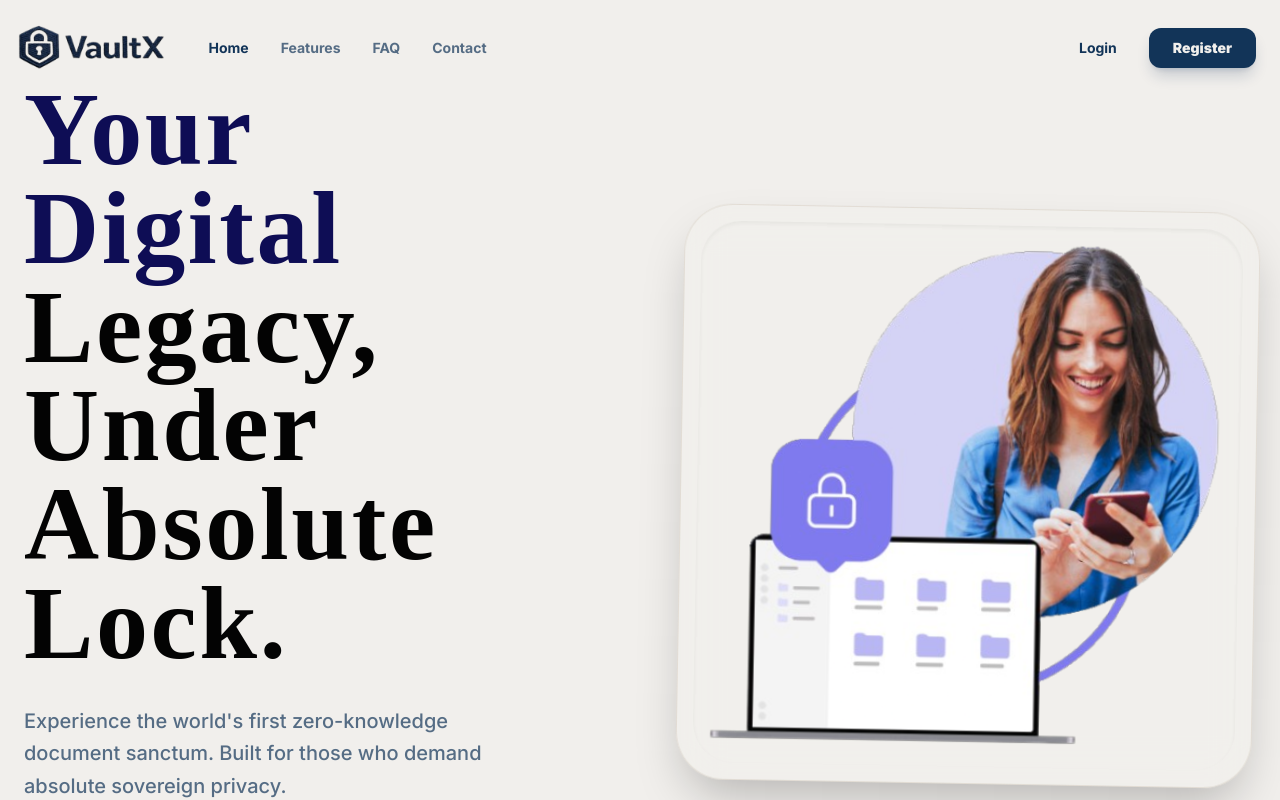
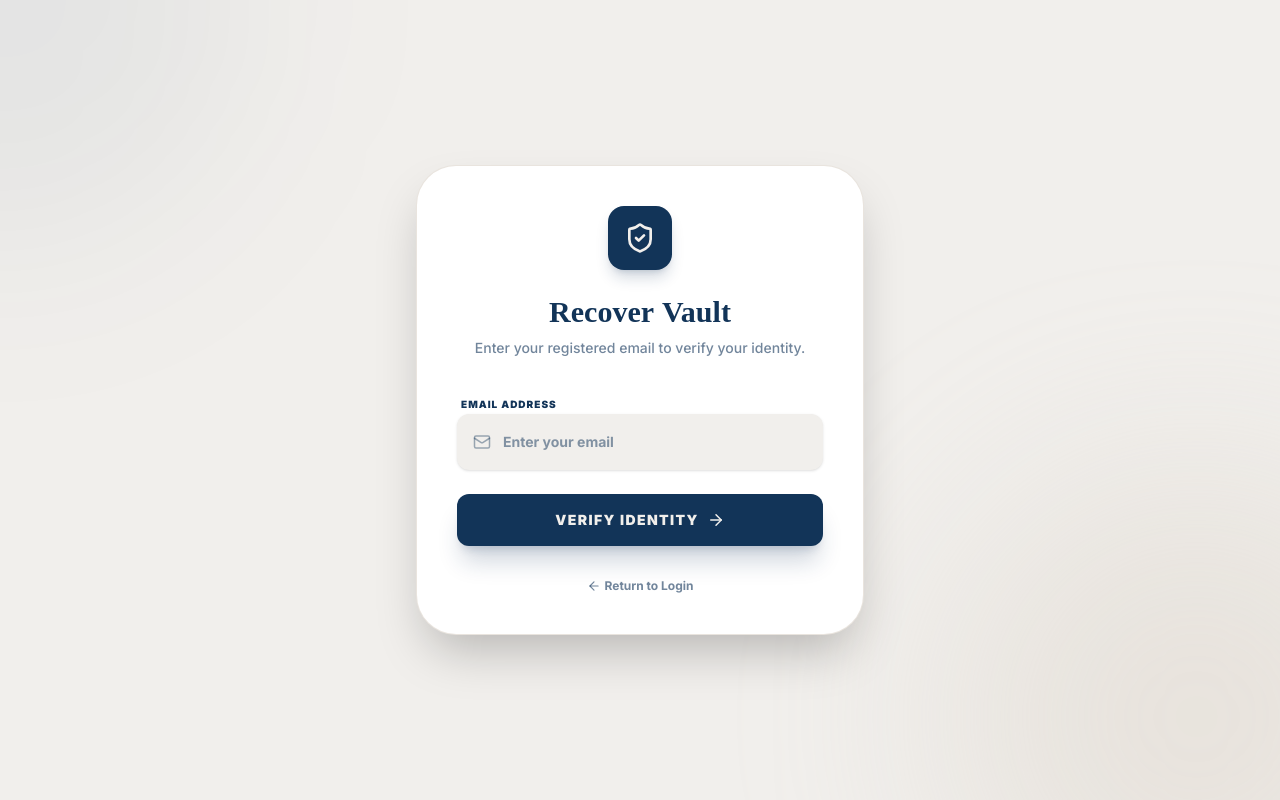
Before and after one commit to abimad123/Digital-Document-Vault, a React (Vite) app in the folder frontend/: page /forgot-password in a window 1280 px wide. Before the commit this address led to /. Shown: the top 800 px of the page. Built offline with nearby package versions, Linux system fonts and the light colour scheme; a web font is replaced by a local one.

Commit message:
feat: Add forgot password functionality with email verification and password reset

```diff
--- a/frontend/src/App.jsx
+++ b/frontend/src/App.jsx
@@ -6,6 +6,7 @@ import LoginPage from './pages/LoginPage';
 import RegisterPage from './pages/RegisterPage';
 import ContactPage from './pages/ContactPage';
 import Dashboard from './pages/Dashboard';
+import ForgotPassword from './pages/ForgotPassword';
 
 const App = () => {
   // --- STATE MANAGEMENT ---
@@ -71,6 +72,8 @@ const App = () => {
           />
         } />
 
+        <Route path="/forgot-password" element={<ForgotPassword />} />
+
         {/* --- Auth Routes (Redirects to Dashboard if already logged in) --- */}
         <Route path="/login" element={
           isLoggedIn ? <Navigate to="/dashboard" replace /> :
--- /dev/null
+++ b/frontend/src/pages/ForgotPassword.jsx
@@ -0,0 +1,210 @@
+import React, { useState } from 'react';
+import { useNavigate } from 'react-router-dom';
+import { Mail, Lock, ShieldCheck, ArrowRight, ArrowLeft, Loader, ShieldAlert, CheckCircle } from 'lucide-react';
+import { API_BASE_URL } from '../config';
+
+const ForgotPassword = () => {
+  const navigate = useNavigate();
+
+  // UI State
+  const [step, setStep] = useState(1); // Step 1: Email, Step 2: New Password
+  const [isSubmitting, setIsSubmitting] = useState(false);
+  const [status, setStatus] = useState({ msg: '', type: '' });
+
+  // Form Data
+  const [email, setEmail] = useState('');
+  const [passwords, setPasswords] = useState({ new: '', confirm: '' });
+
+  // STEP 1: VERIFY EMAIL
+  const handleVerifyEmail = async (e) => {
+    e.preventDefault();
+    setIsSubmitting(true);
+    setStatus({ msg: '', type: '' });
+
+    try {
+      const response = await fetch(`${API_BASE_URL}/api/auth/verify-email`, {
+        method: 'POST',
+        headers: { 'Content-Type': 'application/json' },
+        body: JSON.stringify({ email })
+      });
+
+      const data = await response.json();
+
+      if (data.success) {
+        setStep(2); // Move to password reset step
+        setStatus({ msg: '', type: '' });
+      } else {
+        setStatus({ msg: data.message || "Email not found.", type: 'error' });
+      }
+    } catch (error) {
+      setStatus({ msg: "Network error. Please try again.", type: 'error' });
+    } finally {
+      setIsSubmitting(false);
+    }
+  };
+
+  // STEP 2: RESET PASSWORD
+  const handleResetPassword = async (e) => {
+    e.preventDefault();
+    setStatus({ msg: '', type: '' });
+
+    if (passwords.new !== passwords.confirm) {
+      setStatus({ msg: "Passwords do not match.", type: 'error' });
+      return;
+    }
+    if (passwords.new.length < 6) {
+      setStatus({ msg: "Password must be at least 6 characters.", type: 'error' });
+      return;
+    }
+
+    setIsSubmitting(true);
+
+    try {
+      const response = await fetch(`${API_BASE_URL}/api/auth/reset-password`, {
+        method: 'POST',
+        headers: { 'Content-Type': 'application/json' },
+        body: JSON.stringify({ email, newPassword: passwords.new })
+      });
+
+      const data = await response.json();
+
+      if (data.success) {
+        setStatus({ msg: "Password successfully reset! Redirecting to login...", type: 'success' });
+        setTimeout(() => {
+          navigate('/login');
+        }, 2000);
+      } else {
+        setStatus({ msg: data.message || "Failed to reset password.", type: 'error' });
+      }
+    } catch (error) {
+      setStatus({ msg: "Network error. Please try again.", type: 'error' });
+    } finally {
+      setIsSubmitting(false);
+    }
+  };
+
+  return (
+    <div className="min-h-screen bg-[#F1EFEC] flex items-center justify-center p-6 font-inter relative overflow-hidden">
+      {/* Background Ambience */}
+      <div className="absolute top-0 left-0 w-[500px] h-[500px] bg-[#123458]/5 blur-[100px] rounded-full -translate-x-1/2 -translate-y-1/2"></div>
+      <div className="absolute bottom-0 right-0 w-[500px] h-[500px] bg-[#D4C9BE]/30 blur-[100px] rounded-full translate-x-1/3 translate-y-1/3"></div>
+
+      <div className="w-full max-w-md bg-white border border-[#D4C9BE]/50 rounded-[2.5rem] p-8 md:p-10 shadow-2xl relative z-10 animate-in fade-in zoom-in-95 duration-500">
+
+        {/* Header Section */}
+        <div className="text-center mb-8">
+          <div className="w-16 h-16 bg-[#123458] rounded-2xl flex items-center justify-center mx-auto mb-6 shadow-lg shadow-[#123458]/20">
+            <ShieldCheck size={32} className="text-[#F1EFEC]" />
+          </div>
+          <h2 className="text-2xl md:text-3xl font-black text-[#123458] font-serif mb-2">
+            {step === 1 ? 'Recover Vault' : 'Reset Protocol'}
+          </h2>
+          <p className="text-[#123458]/60 text-sm font-medium">
+            {step === 1
+              ? 'Enter your registered email to verify your identity.'
+              : 'Secure your vault with a new cryptographic key.'}
+          </p>
+        </div>
+
+        {/* Status Messages */}
+        {status.msg && (
+          <div className={`text-xs font-bold px-4 py-3 rounded-xl flex items-center gap-2 mb-6 ${status.type === 'error' ? 'bg-rose-50 text-rose-600' : 'bg-emerald-50 text-emerald-600'}`}>
+            {status.type === 'error' ? <ShieldAlert size={16}/> : <CheckCircle size={16}/>}
+            {status.msg}
+          </div>
+        )}
+
+        {/* STEP 1 FORM: EMAIL VERIFICATION */}
+        {step === 1 && (
+          <form onSubmit={handleVerifyEmail} className="space-y-6">
+            <div className="space-y-2">
+              <label className="text-[10px] font-black uppercase tracking-widest text-[#123458] ml-1">Email Address</label>
+              <div className="relative">
+                <div className="absolute inset-y-0 left-0 pl-4 flex items-center pointer-events-none">
+                  <Mail size={18} className="text-[#123458]/40" />
+                </div>
+                <input
+                  type="email"
+                  required
+                  value={email}
+                  onChange={(e) => setEmail(e.target.value)}
+                  placeholder="Enter your email"
+                  className="w-full bg-[#F1EFEC] border-2 border-transparent focus:bg-white focus:border-[#123458] rounded-xl pl-11 pr-4 py-4 text-sm font-bold text-[#123458] outline-none transition-all shadow-sm"
+                />
+              </div>
+            </div>
+
+            <button
+              type="submit"
+              disabled={isSubmitting}
+              className="w-full bg-[#123458] text-[#F1EFEC] py-4 rounded-xl font-black text-sm uppercase tracking-widest hover:opacity-90 transition-all flex justify-center items-center gap-2 shadow-xl shadow-[#123458]/20 disabled:opacity-70 disabled:cursor-not-allowed"
+            >
+              {isSubmitting ? <Loader size={18} className="animate-spin" /> : <>Verify Identity <ArrowRight size={18} /></>}
+            </button>
+          </form>
+        )}
+
+        {/* STEP 2 FORM: NEW PASSWORD */}
+        {step === 2 && (
+          <form onSubmit={handleResetPassword} className="space-y-5 animate-in slide-in-from-right-8 duration-500">
+            <div className="space-y-2">
+              <label className="text-[10px] font-black uppercase tracking-widest text-[#123458] ml-1">New Password</label>
+              <div className="relative">
+                <div className="absolute inset-y-0 left-0 pl-4 flex items-center pointer-events-none">
+                  <Lock size={18} className="text-[#123458]/40" />
+                </div>
+                <input
+                  type="password"
+                  required
+                  value={passwords.new}
+                  onChange={(e) => setPasswords({...passwords, new: e.target.value})}
+                  placeholder="Min. 6 characters"
+                  className="w-full bg-[#F1EFEC] border-2 border-transparent focus:bg-white focus:border-[#123458] rounded-xl pl-11 pr-4 py-4 text-sm font-bold text-[#123458] outline-none transition-all shadow-sm"
+                />
+              </div>
+            </div>
+
+            <div className="space-y-2">
+              <label className="text-[10px] font-black uppercase tracking-widest text-[#123458] ml-1">Confirm Password</label>
+              <div className="relative">
+                <div className="absolute inset-y-0 left-0 pl-4 flex items-center pointer-events-none">
+                  <Lock size={18} className="text-[#123458]/40" />
+                </div>
+                <input
+                  type="password"
+                  required
+                  value={passwords.confirm}
+                  onChange={(e) => setPasswords({...passwords, confirm: e.target.value})}
+                  placeholder="Re-enter password"
+                  className="w-full bg-[#F1EFEC] border-2 border-transparent focus:bg-white focus:border-[#123458] rounded-xl pl-11 pr-4 py-4 text-sm font-bold text-[#123458] outline-none transition-all shadow-sm"
+                />
+              </div>
+            </div>
+
+            <button
+              type="submit"
+              disabled={isSubmitting}
+              className="w-full bg-emerald-600 text-white py-4 rounded-xl font-black text-sm uppercase tracking-widest hover:bg-emerald-700 transition-all flex justify-center items-center gap-2 shadow-xl shadow-emerald-600/20 disabled:opacity-70 disabled:cursor-not-allowed mt-2"
+            >
+              {isSubmitting ? <Loader size={18} className="animate-spin" /> : <>Reset Password <ShieldCheck size={18} /></>}
+            </button>
+          </form>
+        )}
+
+        {/* Back to Login Link */}
+        <div className="mt-8 text-center">
+          <button
+            type="button"
+            onClick={() => navigate('/login')}
+            className="text-xs font-bold text-[#123458]/60 hover:text-[#123458] transition-colors flex items-center justify-center gap-1 mx-auto"
+          >
+            <ArrowLeft size={14} /> Return to Login
+          </button>
+        </div>
+
+      </div>
+    </div>
+  );
+};
+
+export default ForgotPassword;
--- a/frontend/src/pages/LoginPage.jsx
+++ b/frontend/src/pages/LoginPage.jsx
@@ -133,8 +133,13 @@ const LoginPage = ({ onLoginSuccess }) => {
             <div className="space-y-2">
               <div className="flex items-center justify-between ml-1">
                 <label className="text-[12px] font-black uppercase tracking-widest text-[#123458]">Password</label>
-                <button type="button" className="text-[10px] font-black uppercase tracking-widest text-[#123458] hover:opacity-70">Forgot?</button>
-              </div>
+             <button
+      type="button"
+      onClick={() => navigate('/forgot-password')}
+      className="text-[12px] font-black uppercase tracking-widest text-[#123458] hover:opacity-70 transition-opacity"
+    >
+      Forgot?
+    </button>  </div>
               <div className={`relative group transition-all duration-300 ${focusedField === 'password' ? 'scale-[1.01]' : ''}`}>
                 <div className={`absolute inset-y-0 left-0 pl-4 flex items-center pointer-events-none transition-colors ${focusedField === 'password' ? 'text-[#123458]' : 'text-[#D4C9BE]'}`}>
                   <Lock size={18} />
--- a/frontend/src/pages/RegisterPage.jsx
+++ b/frontend/src/pages/RegisterPage.jsx
@@ -174,7 +174,7 @@ const RegisterPage = ({ onRegisterSuccess }) => {
         <div className="w-full max-w-xl mx-auto space-y-8">
           <div className="space-y-2">
             <h2 className="text-5xl font-black text-[#123458] font-serif">{step === 'account' ? 'Create Account' : step === 'plan' ? 'Select Plan' : 'Secure Billing'}</h2>
-            <p className="text-[#123458]/60 font-medium">Please provide the necessary details below.</p>
+            <p className="text-[#000000] text-2xl font-bold">The payment is on demo mode for now </p>
           </div>
 
           <div className="min-h-[380px]">
```
Also changed, not shown: 1 other file (tests, documents, lock files or other folders).
